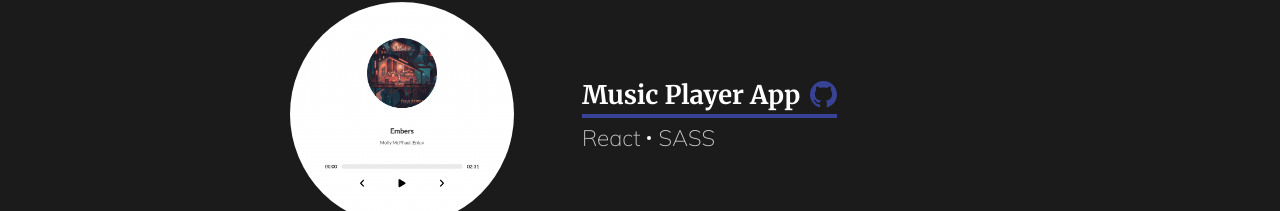
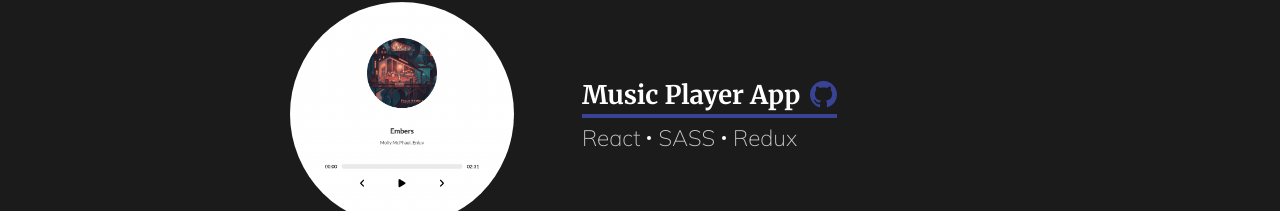
Before and after one commit to Marie20767/portfolio-site, a React (Create React App) app: page /work in a window 1280 px wide. Shown: the part 142-353 px from the top of the page. Built offline with nearby package versions, Linux system fonts and the light colour scheme.

Commit message:
Updated Music Player Tech Stack

```diff
--- a/src/workData.js
+++ b/src/workData.js
@@ -7,7 +7,7 @@ const workData = [
     title: 'Music Player App',
     image: MusicPlayerImage,
     imageAlt: 'Screenshot of Marie\'s Music Player App',
-    techStack: ['React', 'SASS'],
+    techStack: ['React', 'SASS', 'Redux'],
     url: 'https://marie-music-player.pages.dev/',
     githubLink: 'https://github.com/Marie20767/music-player-app',
   },
```
